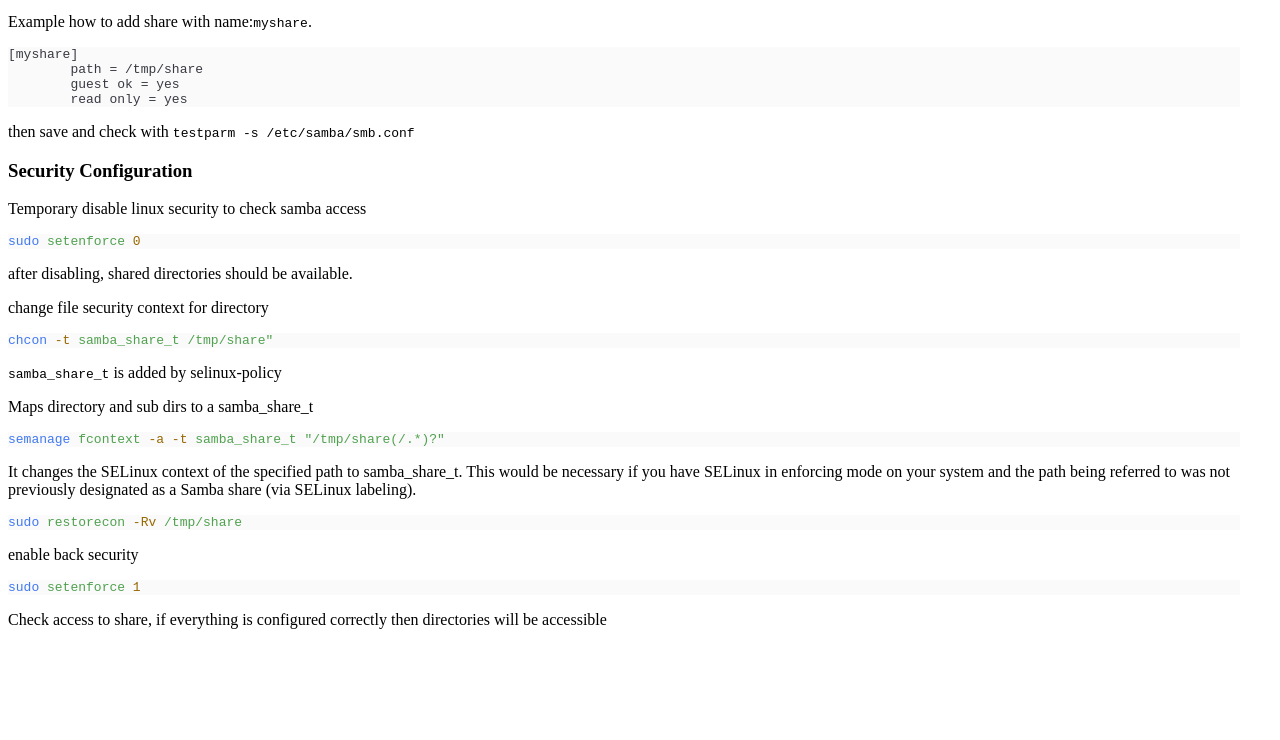
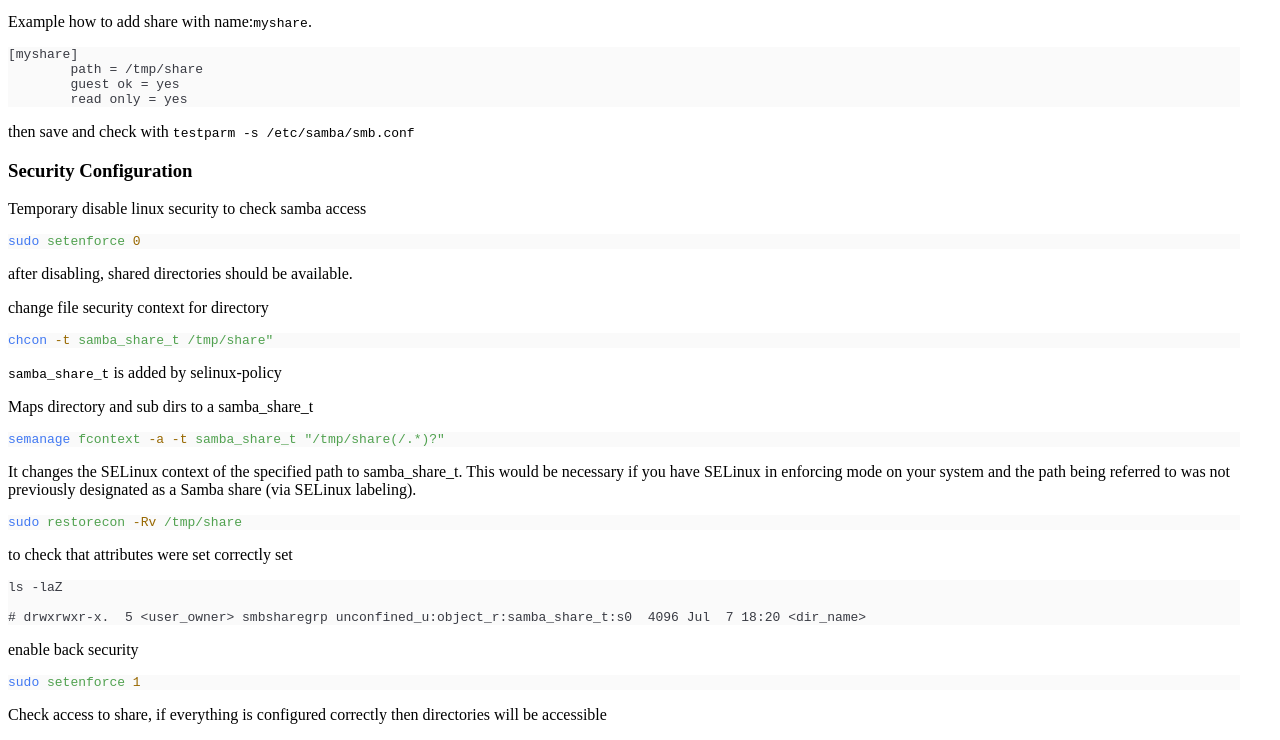
Before and after one commit to langdev2022/langdev2022.github.io, a plain HTML site: page samba/index.html in a window 1280 px wide. Shown: the part 1326-2066 px from the top of the page. Before the commit the page ends 1971 px from the top, so only its background shows below. Drawn offline with Linux system fonts and the light colour scheme.

Commit message:
added ls check command

```diff
--- a/samba/index.html
+++ b/samba/index.html
@@ -94,6 +94,10 @@ and permit guest access <code>usershare allow guests = yes</code></p>
 This would be necessary if you have SELinux in enforcing mode on your system and the
 path being referred to was not previously designated as a Samba share (via SELinux labeling).</p>
 <pre class="astro-code one-light" style="background-color:#FAFAFA;color:#383A42;overflow-x:auto;white-space:pre-wrap;word-wrap:break-word" tabindex="0" data-language="sh"><code><span class="line"><span style="color:#4078F2">sudo</span><span style="color:#50A14F"> restorecon</span><span style="color:#986801"> -Rv</span><span style="color:#50A14F"> /tmp/share</span></span></code></pre>
+<p>to check that attributes were set correctly set</p>
+<pre class="astro-code one-light" style="background-color:#FAFAFA;color:#383A42;overflow-x:auto;white-space:pre-wrap;word-wrap:break-word" tabindex="0" data-language="plaintext"><code><span class="line"><span>ls -laZ</span></span>
+<span class="line"><span></span></span>
+<span class="line"><span># drwxrwxr-x.  5 &lt;user_owner&gt; smbsharegrp unconfined_u:object_r:samba_share_t:s0  4096 Jul  7 18:20 &lt;dir_name&gt;</span></span></code></pre>
 <p>enable back security</p>
 <pre class="astro-code one-light" style="background-color:#FAFAFA;color:#383A42;overflow-x:auto;white-space:pre-wrap;word-wrap:break-word" tabindex="0" data-language="sh"><code><span class="line"><span style="color:#4078F2">sudo</span><span style="color:#50A14F"> setenforce</span><span style="color:#986801"> 1</span></span></code></pre>
 <p>Check access to share, if everything is configured correctly then directories will be accessible</p>
```
